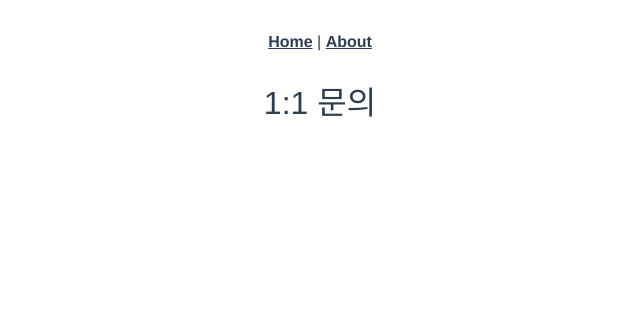
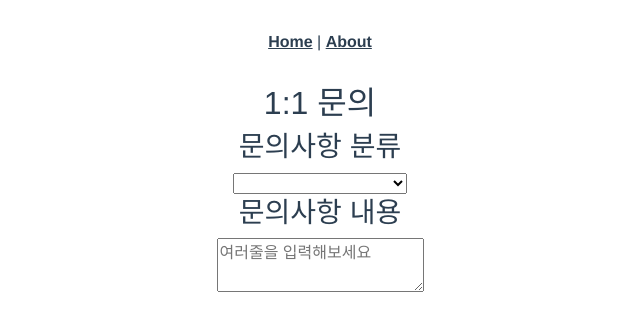
Before and after one commit to ayj8655/najakbat, a Vue app in the folder frontend/: page /directquery in a window 1280 px wide. Shown: the top 330 px of the page, without its empty margins (320-960 px from the left). Built offline with nearby package versions, Linux system fonts and the light colour scheme; what vue-js-toggle-button would draw is missing.

Commit message:
Sidebar DirectQuery

```diff
--- a/frontend/src/views/Sidebar/DirectQuery.vue
+++ b/frontend/src/views/Sidebar/DirectQuery.vue
@@ -1,7 +1,15 @@
 <template>
 <div>
-
   <h2>1:1 문의</h2>
+  <h3>문의사항 분류</h3>
+  <select v-model="selected">
+    <option disabled value="">문의사항을 골라주세요</option>
+    <option>A</option>
+    <option>B</option>
+    <option>C</option>
+  </select>
+  <h3>문의사항 내용</h3>
+<textarea v-model="message" placeholder="여러줄을 입력해보세요"></textarea>
 </div>
 </template>
 
```
